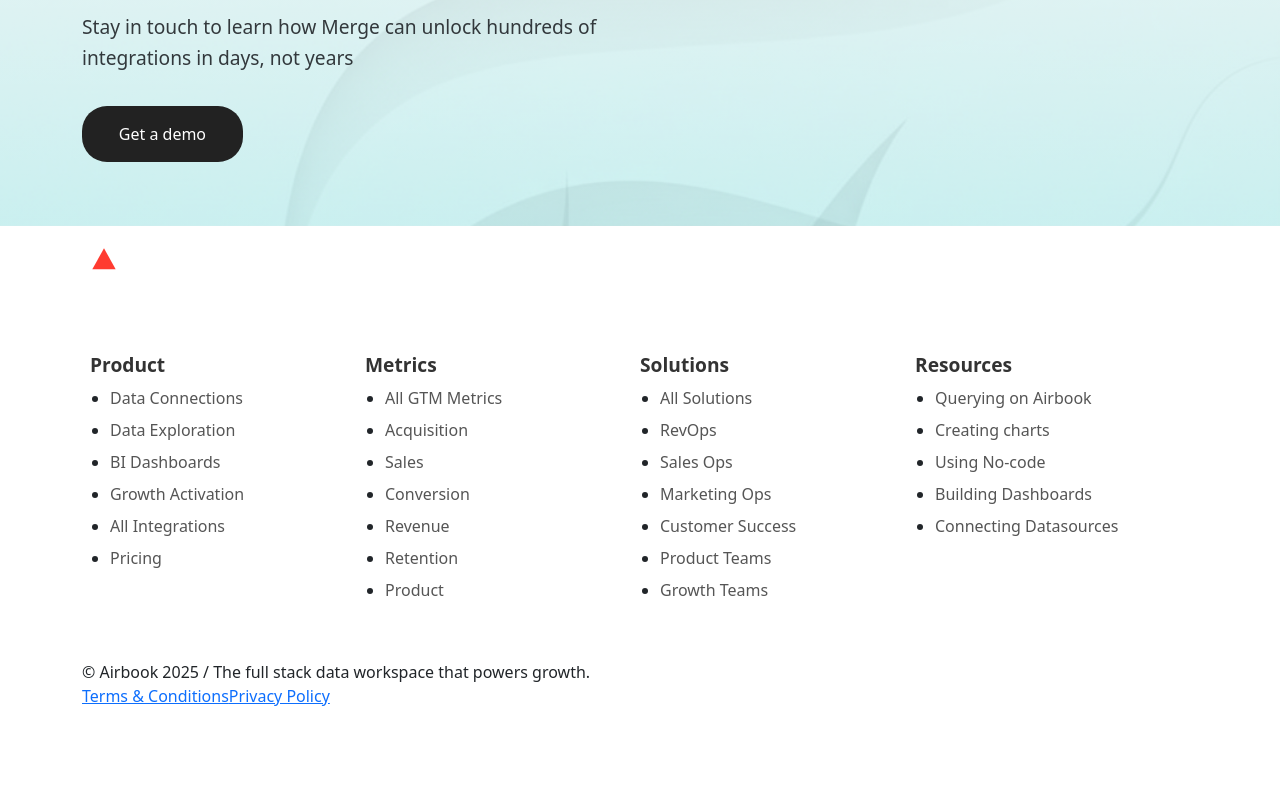
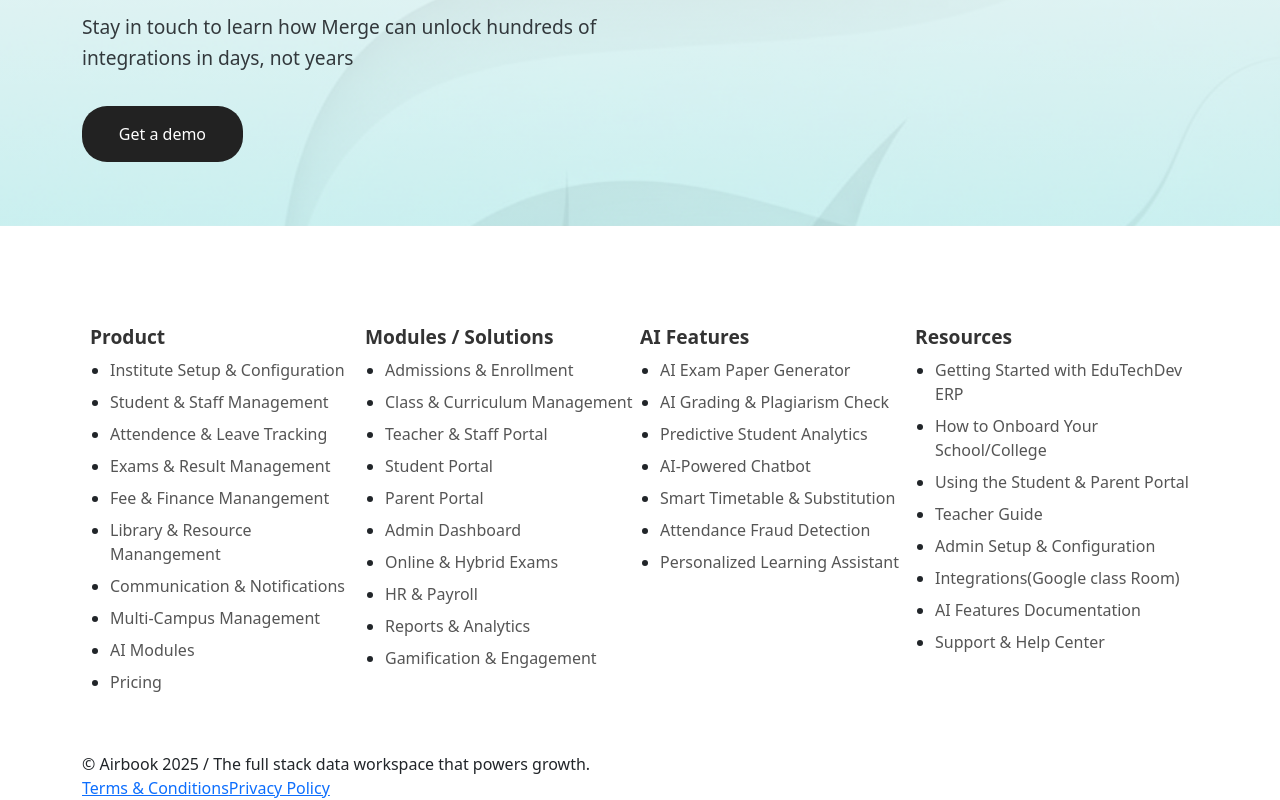
Before and after one commit to JMMAwais/TechDev, an Angular app: page /pricing in a window 1280 px wide. Shown: the part 1666-2466 px from the top of the page. Before the commit the page ends 2374 px from the top, so only its background shows below. Built offline with nearby package versions, Linux system fonts and the light colour scheme.

Commit message:
addes content on footer

```diff
--- a/src/app/shared/footer/footer.component.html
+++ b/src/app/shared/footer/footer.component.html
@@ -3,9 +3,9 @@
     <!-- Left side - Logo and Social -->
     <div class="col logo-col">
       <div class="brand">
-        <svg class="brand-mark" width="28" height="28" viewBox="0 0 24 24" aria-hidden="true">
+        <!-- <svg class="brand-mark" width="28" height="28" viewBox="0 0 24 24" aria-hidden="true">
           <polygon points="12,2 22,20 2,20" fill="#ff3b30"></polygon>
-        </svg>
+        </svg> -->
 
       </div>
 
@@ -28,49 +28,59 @@
       <nav class="links-col">
         <h4>Product</h4>
         <ul>
-          <li><a href="#">Data Connections</a></li>
-          <li><a href="#">Data Exploration</a></li>
-          <li><a href="#">BI Dashboards</a></li>
-          <li><a href="#">Growth Activation</a></li>
-          <li><a href="#">All Integrations</a></li>
+          <li><a href="#">Institute Setup & Configuration</a></li>
+          <li><a href="#">Student & Staff Management</a></li>
+          <li><a href="#">Attendence & Leave Tracking</a></li>
+          <li><a href="#">Exams & Result Management</a></li>
+          <li><a href="#">Fee & Finance Manangement</a></li>
+          <li><a href="#">Library & Resource Manangement</a></li>
+          <li><a href="#">Communication & Notifications</a></li>
+          <li><a href="#">Multi-Campus Management</a></li>
+          <li><a href="#">AI Modules</a></li>
           <li><a href="#">Pricing</a></li>
         </ul>
       </nav>
 
       <nav class="links-col">
-        <h4>Metrics</h4>
+        <h4>Modules / Solutions</h4>
         <ul>
-          <li><a href="#">All GTM Metrics</a></li>
-          <li><a href="#">Acquisition</a></li>
-          <li><a href="#">Sales</a></li>
-          <li><a href="#">Conversion</a></li>
-          <li><a href="#">Revenue</a></li>
-          <li><a href="#">Retention</a></li>
-          <li><a href="#">Product</a></li>
+          <li><a href="#">Admissions & Enrollment</a></li>
+          <li><a href="#">Class & Curriculum Management</a></li>
+          <li><a href="#">Teacher & Staff Portal</a></li>
+          <li><a href="#">Student Portal</a></li>
+          <li><a href="#">Parent Portal</a></li>
+          <li><a href="#">Admin Dashboard</a></li>
+          <li><a href="#">Online & Hybrid Exams</a></li>
+          <li><a href="#">HR & Payroll</a></li>
+          <li><a href="#">Reports & Analytics</a></li>
+          <li><a href="#">Gamification & Engagement</a></li>
         </ul>
       </nav>
 
       <nav class="links-col">
-        <h4>Solutions</h4>
+        <h4>AI Features</h4>
         <ul>
-          <li><a href="#">All Solutions</a></li>
-          <li><a href="#">RevOps</a></li>
-          <li><a href="#">Sales Ops</a></li>
-          <li><a href="#">Marketing Ops</a></li>
-          <li><a href="#">Customer Success</a></li>
-          <li><a href="#">Product Teams</a></li>
-          <li><a href="#">Growth Teams</a></li>
+          <li><a href="#">AI Exam Paper Generator</a></li>
+          <li><a href="#">AI Grading & Plagiarism Check</a></li>
+          <li><a href="#">Predictive Student Analytics</a></li>
+          <li><a href="#">AI-Powered Chatbot</a></li>
+          <li><a href="#">Smart Timetable & Substitution</a></li>
+          <li><a href="#">Attendance Fraud Detection</a></li>
+          <li><a href="#">Personalized Learning Assistant</a></li>
         </ul>
       </nav>
 
       <nav class="links-col">
         <h4>Resources</h4>
         <ul>
-          <li><a href="#">Querying on Airbook</a></li>
-          <li><a href="#">Creating charts</a></li>
-          <li><a href="#">Using No-code</a></li>
-          <li><a href="#">Building Dashboards</a></li>
-          <li><a href="#">Connecting Datasources</a></li>
+          <li><a href="#">Getting Started with EduTechDev ERP</a></li>
+          <li><a href="#">How to Onboard Your School/College</a></li>
+          <li><a href="#">Using the Student & Parent Portal</a></li>
+          <li><a href="#">Teacher Guide</a></li>
+          <li><a href="#">Admin Setup & Configuration</a></li>
+          <li><a href="#">Integrations(Google class Room)</a></li>
+          <li><a href="#">AI Features Documentation</a></li>
+          <li><a href="#">Support & Help Center</a></li>
         </ul>
       </nav>
     </div>
```
Also changed, not shown: src/app/shared/footer/footer.component.css (+1 -59 lines).
